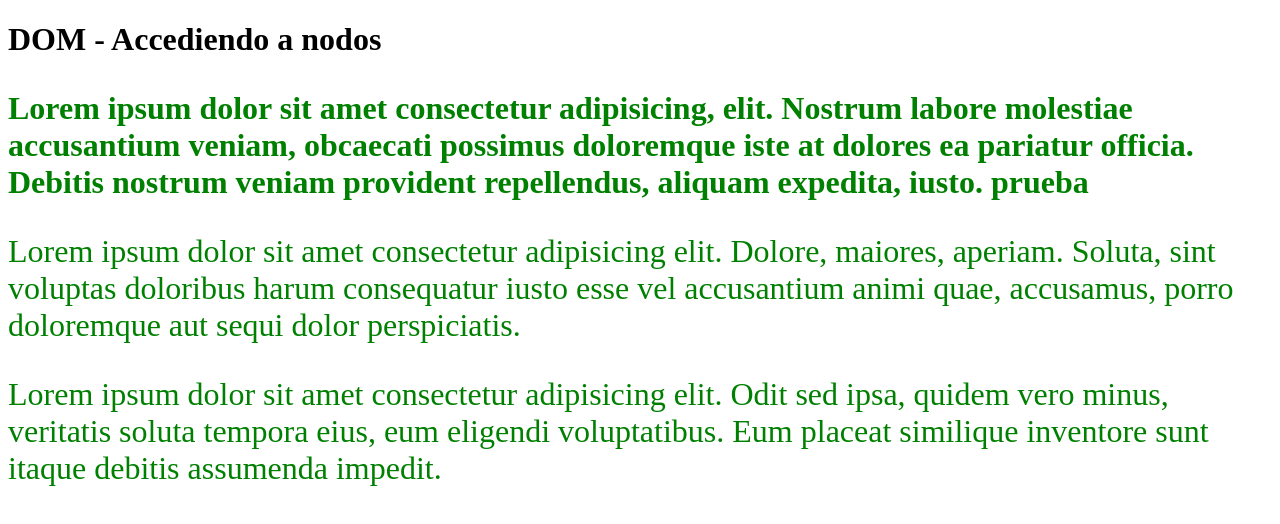
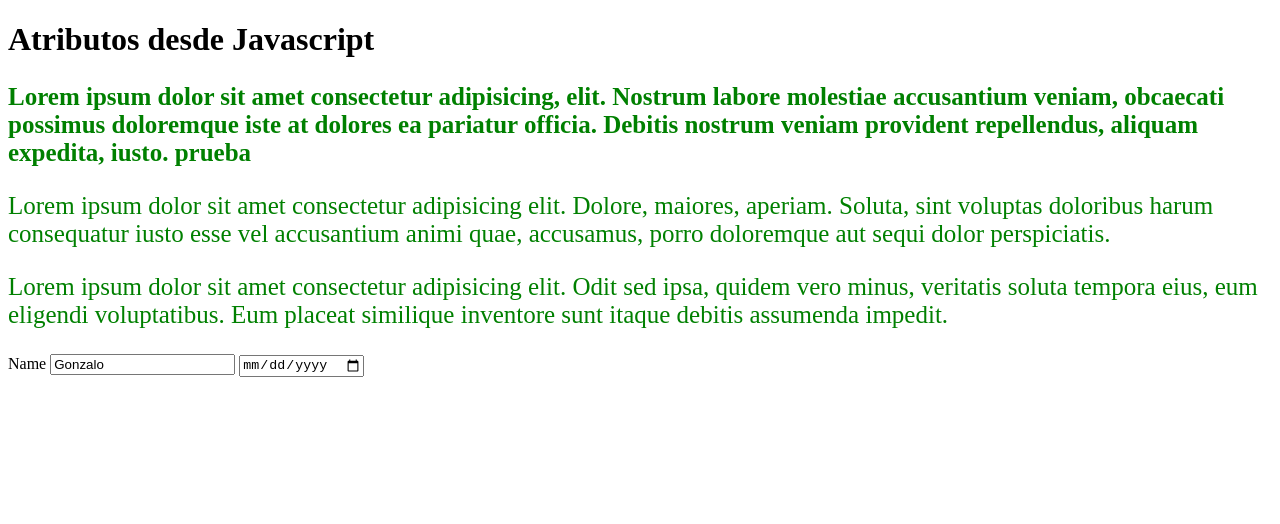
Before and after one commit to GonzaloMonteodorisio/practicas-javascript, a plain HTML site: page dom/index.html in a window 1280 px wide. Drawn offline with Linux system fonts and the light colour scheme.

Commit message:
second commit

```diff
--- a/dom/index.html
+++ b/dom/index.html
@@ -6,7 +6,7 @@
 	<title>DOM</title>
 </head>
 <body>
-	<h1 id="title" class="title">DOM - Aceder a elementos/nodos</h1>
+	<h1 id="title" class="title">Atributos desde <span>Javascript</span></h1>
 	<section id="section">
 		<p class="paragraph">Lorem ipsum dolor sit amet consectetur adipisicing, elit. Nostrum labore molestiae accusantium veniam, obcaecati possimus doloremque iste at dolores ea pariatur officia. Debitis nostrum veniam provident repellendus, aliquam expedita, iusto. <span>prueba</span> </p>
 
@@ -14,6 +14,12 @@
 
 		<p class="paragraph">Lorem ipsum dolor sit amet consectetur adipisicing elit. Odit sed ipsa, quidem vero minus, veritatis soluta tempora eius, eum eligendi voluptatibus. Eum placeat similique inventore sunt itaque debitis assumenda impedit.</p>
 	</section>
+
+	<form>
+		<label for="name">Name</label>
+		<input id="name" type="text" value="Gonzalo">
+		<input id="date" type="text">
+	</form>
 	<script src="main.js"></script>
 </body>
 </html>
--- a/dom/main.js
+++ b/dom/main.js
@@ -1,7 +1,6 @@
 const title = document.getElementById('title');
-console.log(title);
 
-title.textContent = "DOM - Accediendo a nodos";
+//title.textContent = "DOM - Accediendo a nodos";
 
 const paragraph = document.querySelector('.paragraph:nth-child(1)');
 
@@ -20,9 +19,35 @@ paragraphsSpread.map(p => p.style.color = 'green');
 
 //convierte a paragraphs en un array 8funciona en todos los navegadores)
 const paragraphsArray = Array.from(document.querySelectorAll('.paragraph'));
-paragraphsSpread.map(p => p.style.fontSize = '32px');
+paragraphsSpread.map(p => p.style.fontSize = '25px');
 //no es la forma correcta cambiar el CSS de esta forma, en línea
 paragraphs[0].style.fontWeight = 'bold';
 
+console.log(paragraphs);
 
-console.log(paragraphs);
+////////////////////////////////////////////////////////////////////////
+//Modificar atributos y clases
+
+const name = document.getElementById('name');
+const date = document.getElementById('date');
+console.log(name.getAttribute('type'));
+
+date.setAttribute('type', 'date');
+console.log(date.getAttribute('type'));
+
+title.classList.add('main-title', 'other-title');
+title.classList.remove('main-title');
+
+if(title.classList.contains('title')) {
+	console.log('Contiene la clase "title"');
+} else {
+	console.log('No contiene la clase "title"');
+}
+
+title.classList.replace('title', 'main-title');
+console.log(name);
+console.log(title);
+console.log(date);
+console.log(title.innerHTML);
+console.log(title.textContent);
+console.log(name.value);
```
